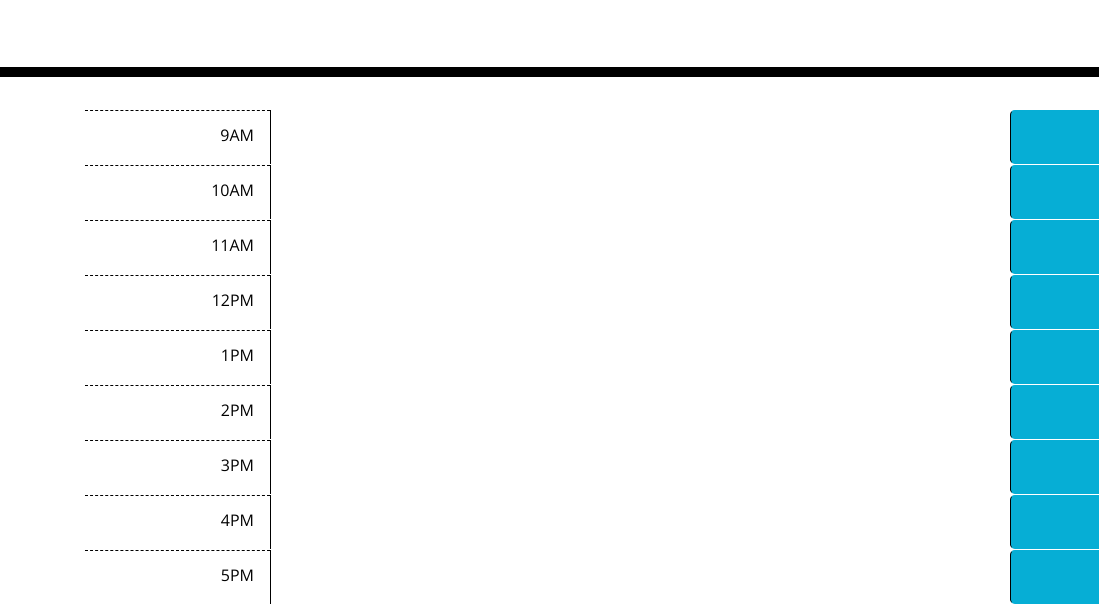
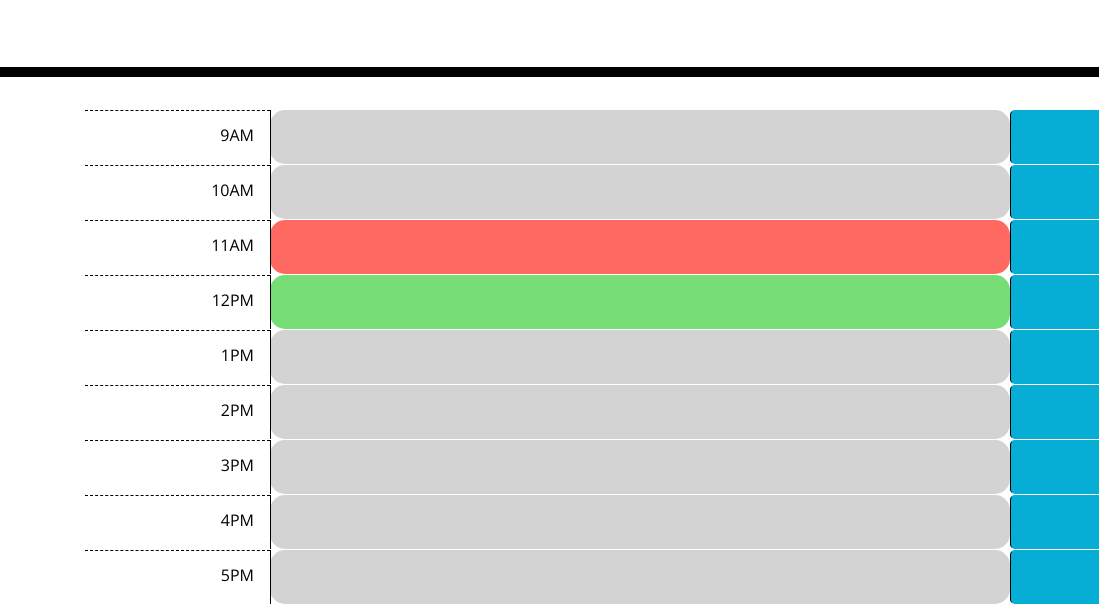
Before and after one commit to vpratnicki/Work-Day-Scheduler, a plain HTML site: page index.html in a window 1280 px wide. Shown: the part 263-869 px from the top of the page, 0-1099 px from the left. Drawn offline with nearby package versions, Linux system fonts and the light colour scheme; no server answers.

Commit message:
converted strings into numbers to compare times

```diff
--- a/assets/js/script.js
+++ b/assets/js/script.js
@@ -1,68 +1,81 @@
-
 // Display today's day and date
-var todayDate = moment().format('dddd, MMM Do YYYY');
+var todayDate = moment().format("dddd, MMM Do YYYY");
 var todayTime = moment().format("hh:mm A");
 
 $("#currentDay").html(todayDate);
 $("#currentTime").html(todayTime);
 
-
-  // compare current time with 'all hours' but need to get
-
-
-
 function compareTime() {
-    // //get current number of hours.
-    // var timeNow = moment().hour();
-
+  // get current number of hours.
   // loop through the time rows
   $(".time-block").each(function () {
-        var timeValueInRows = parseInt($(this).attr("id").split("hour")[1]);
+    const theElement = $(this); // that has timeblock
+    const theElementsId = theElement.attr("id"); // turn: timeBlock-9
+    const theElementTime = theElementsId.replace("timeBlock-", ""); // into: 9
+    //console.log(theElementTime);
+    const timeValueInRows = parseInt(theElementTime);
 
+    // convert the current time string into number
+    const todayTimeHour = todayTime.slice(0, 2); // changes time string into: 10:00 AM in 10
+    console.log(todayTimeHour);
+    const todayHourAsNumber = parseInt(todayTimeHour);
+
+    //convert into military time
+    const timeValueInRowsAsMilitary = function () {
+        if (timeValueInRows === 1) {
+            // add 12 here
+            timeValueInRows += 12;
+        } else if (timeValueInRows === 2) {
+            // add 12 here
+            timeValueInRows += 12;
+        } else if (timeValueInRows === 3) {
+            // add 12 here
+            timeValueInRows += 12;
+        } else if (timeValueInRows === 4) {
+           // add 12 here
+           timeValueInRows += 12;
+        } else if (timeValueInRows === 5) {
+            // add 12 here
+            timeValueInRows += 12;
+        } else {
+            console.log(timeValueInRows)
+        }
+    };
+
+    console.log(timeValueInRows, todayHourAsNumber);
     // apply new clsss if event is in the past
     // apply new class if event is in the present
     // apply new class if event is in the future
-    if (timeValueInRows < todayTime) {
+    if (timeValueInRows < todayHourAsNumber) {
       $(this).removeClass("future");
       $(this).removeClass("present");
       $(this).addClass("past");
-
-    }
-    else if (timeValueInRows === todayTime) {
+    } else if (timeValueInRows === todayHourAsNumber) {
       $(this).removeClass("past");
       $(this).removeClass("future");
       $(this).addClass("present");
-    }
-    else {
+    } else {
       $(this).removeClass("past");
       $(this).removeClass("future");
       $(this).addClass("future");
     }
-})
+  });
 }
-
-//   $.each(allHours, function (i) {
-//     var hourId = parseInt($(this).attr("id"));
-//     if (hourId === currentTime) {
-//       $(this).next().addClass("present");
-//     } else if (hourId < currentTime) {
-//       $(this).next().addClass("past");
-//     } else if (hourId > currentTime) {
-//       $(this).next().addClass("future");
-//     }
-//   });
-// }
-// compareTime();
-
 
 $(".saveBtn").click(function () {
   //get values for time and event text
-    let hour = $(this).parent().parent().attr('id');
-    console.log($(this).parent().parent().attr('id'));
-    let text = $(this).parent().siblings('.time-block').children('.description').val();
-    console.log($(this).parent().siblings('.time-block').children('.description').val());
+  let hour = $(this).parent().parent().attr("id");
+  console.log($(this).parent().parent().attr("id"));
+  let text = $(this)
+    .parent()
+    .siblings(".time-block")
+    .children(".description")
+    .val();
+  console.log(
+    $(this).parent().siblings(".time-block").children(".description").val()
+  );
 
-    localStorage.setItem(hour, text)
+  localStorage.setItem(hour, text);
 });
 
 // Get item from local storage if any
--- a/index.html
+++ b/index.html
@@ -25,10 +25,10 @@
 
        <!-- 9AM EVENT-->
       <div id="900" class="row no-gutters">
-        <div id="time" class="col-2 hour p-3 text-right">
+        <div class="col-2 hour p-3 text-right">
             9AM
         </div>
-        <div class="col-8 time-block">
+        <div id="timeBlock-9" class="col-8 time-block">
             <textarea id="event-text" class="description h-100" type="text"></textarea>
         </div>
         <div class="col-2">
@@ -44,7 +44,7 @@
             10AM
           </div>
 
-          <div class="col-8 time-block">
+          <div id="timeBlock-10" class="col-8 time-block">
                 <textarea class="description h-100" type="text"></textarea>
           </div>
           <div class="col-2">
@@ -58,7 +58,7 @@
         <div class="col-2 hour p-3 text-right">
             11AM
           </div>
-          <div class="col-8 time-block">
+          <div id="timeBlock-11" class="col-8 time-block">
                 <textarea class="description h-100" type="text"></textarea>
           </div>
           <div class="col-2">
@@ -72,7 +72,7 @@
         <div class="col-2 hour p-3 text-right">
             12PM
           </div>
-          <div class="col-8 time-block">
+          <div id="timeBlock-12" class="col-8 time-block">
                 <textarea class="description h-100" type="text"></textarea>
           </div>
           <div class="col-2">
@@ -86,7 +86,7 @@
         <div class="col-2 hour p-3 text-right">
             1PM
           </div>
-          <div class="col-8 time-block">
+          <div id="timeBlock-1" class="col-8 time-block">
                 <textarea class="description h-100" type="text"></textarea>
           </div>
           <div class="col-2">
@@ -100,7 +100,7 @@
         <div class="col-2 hour p-3 text-right">
             2PM
           </div>
-          <div class="col-8 time-block">
+          <div id="timeBlock-2" class="col-8 time-block">
                 <textarea class="description h-100" type="text"></textarea>
           </div>
           <div class="col-2">
@@ -114,7 +114,7 @@
         <div class="col-2 hour p-3 text-right">
             3PM
           </div>
-          <div class="col-8 time-block">
+          <div id="timeBlock-3" class="col-8 time-block">
                 <textarea class="description h-100" type="text"></textarea>
           </div>
           <div class="col-2">
@@ -128,7 +128,7 @@
         <div class="col-2 hour p-3 text-right">
             4PM
           </div>
-          <div class="col-8 time-block">
+          <div id="timeBlock-4" class="col-8 time-block">
                 <textarea class="description h-100" type="text"></textarea>
           </div>
           <div class="col-2">
@@ -142,7 +142,7 @@
         <div class="col-2 hour p-3 text-right">
             5PM
           </div>
-          <div class="col-8 time-block">
+          <div id="timeBlock-5" class="col-8 time-block">
                 <textarea class="description h-100" type="text"></textarea>
           </div>
           <div class="col-2">
```
Lines whose indentation alone changed are shown as unchanged.
